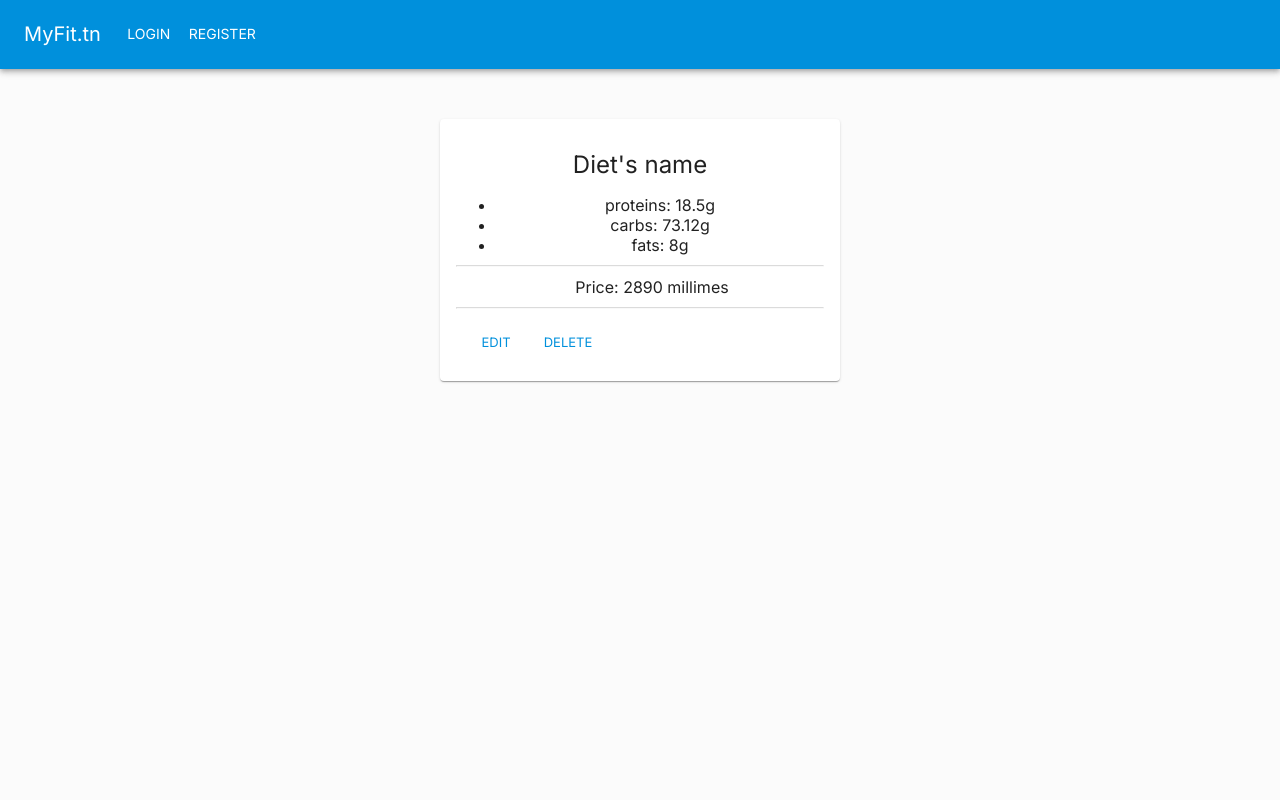
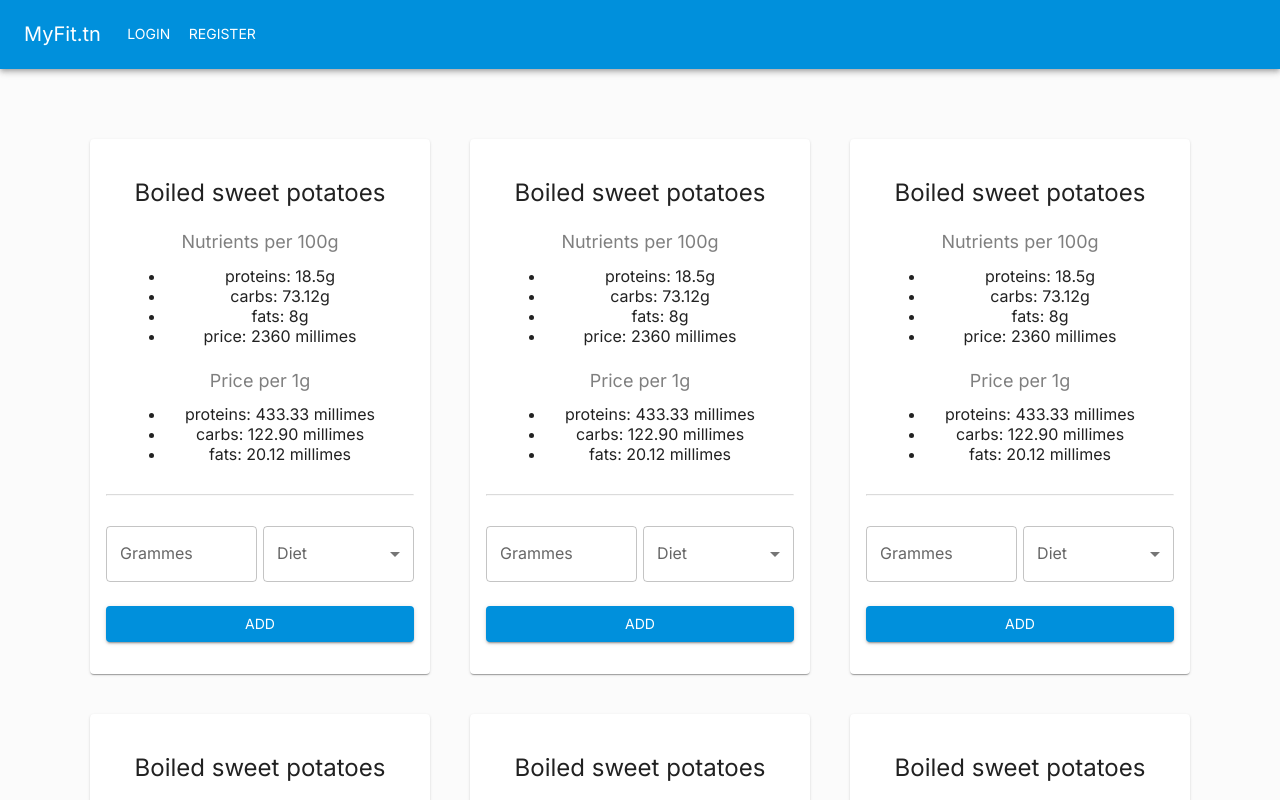
Before and after one commit to alabenyahia/MyFit, a React (Create React App) app: page / in a window 1280 px wide. Shown: the top 800 px of the page. Built offline with nearby package versions, Linux system fonts and the light colour scheme.

Commit message:
Finish Home page UI

```diff
--- a/src/App.js
+++ b/src/App.js
@@ -7,13 +7,14 @@ import Register from "./pages/Register";
 import AddFood from "./pages/AddFood";
 import FoodCard from "./components/FoodCard";
 import DietCard from "./components/DietCard";
+import Home from "./pages/Home";
 
 function App() {
     return (
         <ThemeProvider theme={theme}>
             <div className="App">
                 <TopAppBar/>
-                <DietCard/>
+                <Home/>
             </div>
         </ThemeProvider>
     );
--- a/src/components/FoodCard.js
+++ b/src/components/FoodCard.js
@@ -9,7 +9,7 @@ const FoodCard = () => {
     const [diet, setDiet] = useState("")
     return (
         <div className="FoodCard">
-            <Card sx={{maxWidth: "400px", margin: "50px auto"}}>
+            <Card sx={{maxWidth: "400px", margin: "0 auto"}}>
                 <CardContent>
                     <Typography variant="h2" sx={{fontSize: "24px", fontWeight: "500"}} my={3}>
                         Boiled sweet potatoes
--- /dev/null
+++ b/src/pages/Home.js
@@ -0,0 +1,21 @@
+import React from 'react';
+import "./css/Home.css";
+import FoodCard from "../components/FoodCard";
+
+const Home = () => {
+    return (
+        <div className="Home">
+            <FoodCard/>
+            <FoodCard/>
+            <FoodCard/>
+            <FoodCard/>
+            <FoodCard/>
+            <FoodCard/>
+            <FoodCard/>
+            <FoodCard/>
+            <FoodCard/>
+        </div>
+    );
+};
+
+export default Home;
--- /dev/null
+++ b/src/pages/css/Home.css
@@ -0,0 +1,11 @@
+.Home {
+    max-width: 1280px;
+    margin: 50px 0;
+    display: flex;
+    flex-wrap: wrap;
+    justify-content: center;
+}
+
+.Home > div {
+    margin: 20px;
+}
```
